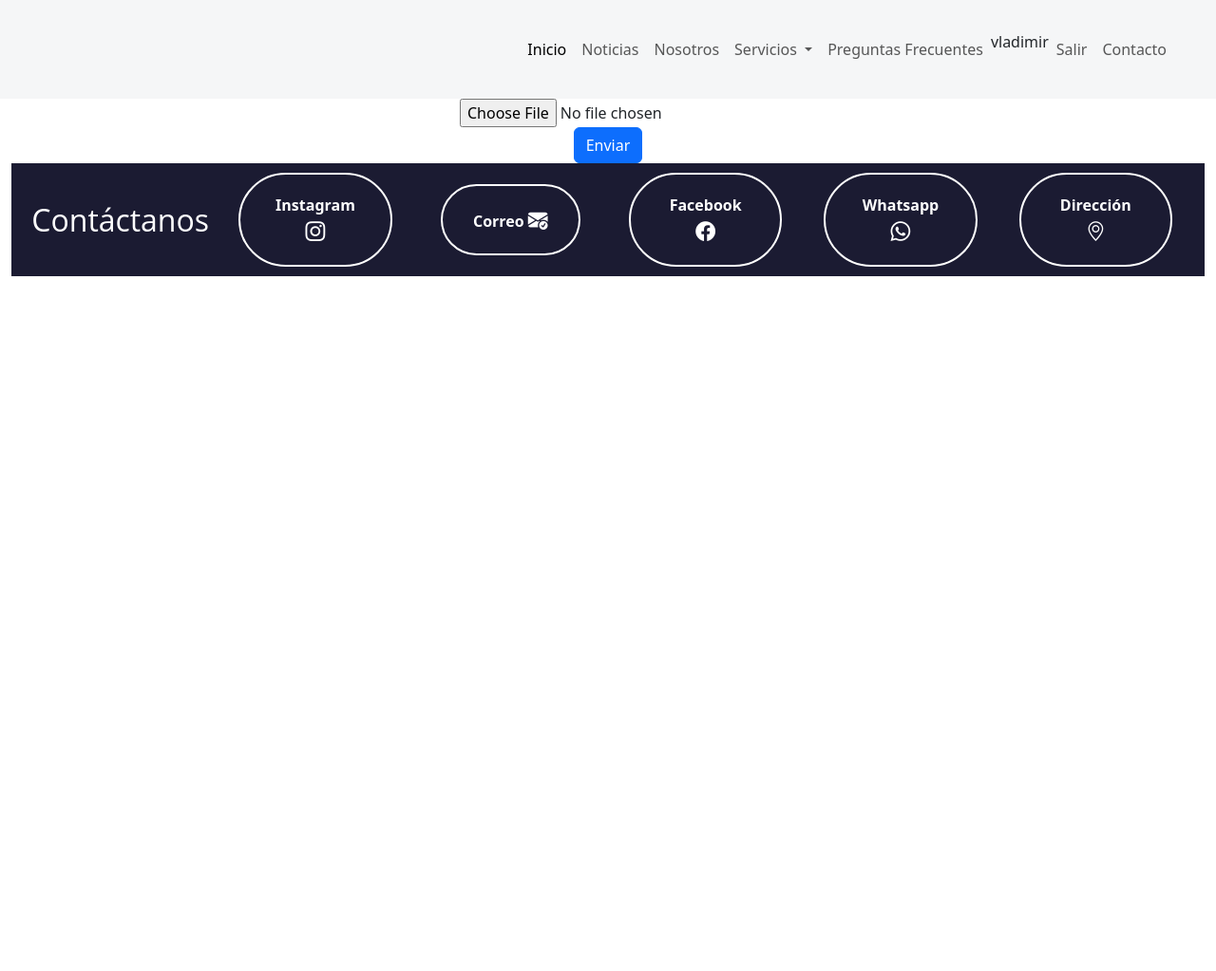
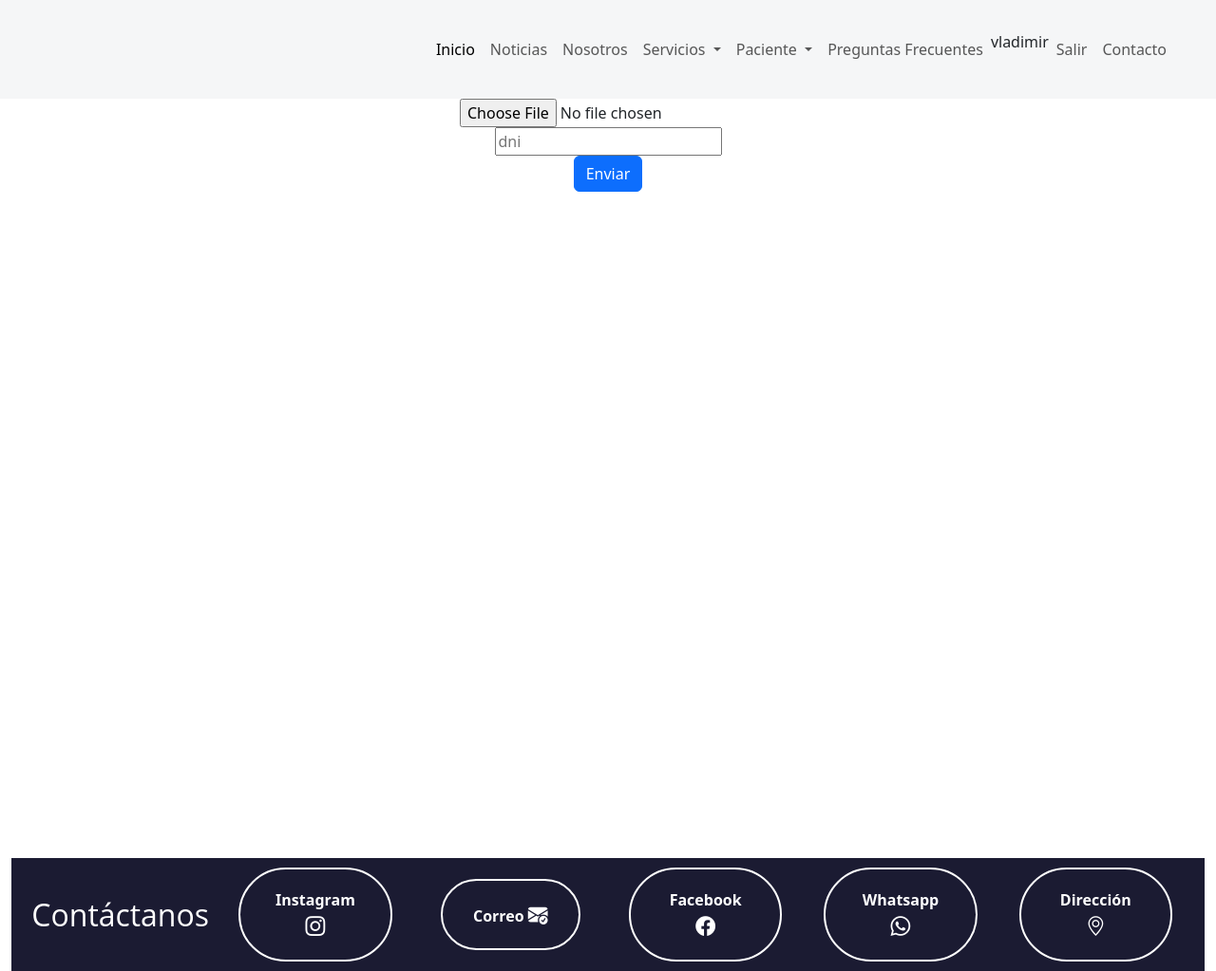
Before and after one commit to vladimirmarcos/trabajofinal, a Flask app: page /servicios_oculares in a window 1280 px wide. Shown: that part at 95% size. Before the commit the page ends 800 px from the top of that part, so only its background shows below. Run offline with Flask 3, Linux system fonts and the light colour scheme; the first user in the database is signed in; the page is wider than the window, and the part outside it is not shown.

Commit message:
muestra historial sin imagenes

```diff
--- a/app.py
+++ b/app.py
@@ -1,13 +1,12 @@
 from flask import Flask,render_template,request,redirect,url_for
 import os
-import random
-from form import SignupForm,LoginForm,ImgForm,PacienteForm
+from datetime import date
+from form import SignupForm,LoginForm,ImgForm,PacienteForm,Informacion
 from flask_login import LoginManager, logout_user, current_user, login_user, login_required
 from flask_sqlalchemy import SQLAlchemy
 from werkzeug.urls import url_parse
 from werkzeug.utils import secure_filename
 from flask_wtf import CSRFProtect
-import matplotlib.pyplot as plt
 basedir = os.path.abspath(os.path.dirname(__file__))
 app = Flask(__name__)
 global_numero=0
@@ -20,7 +19,7 @@ csrf=CSRFProtect(app)
 login_manager.login_view = "login"
 db = SQLAlchemy(app)
 
-from models import User,Diagnostico,Paciente
+from models import User,Diagnostico,Paciente,Fisico,Imagenes
 from funciones_varias import allowed_file,ALLOWED_EXTENSIONS,red
 
 
@@ -67,7 +66,6 @@ def show_signup_form():
             user = User(name=name, email=email,usuario_profesion=usuario_profesion)
             user.set_password(password)
             user.save()
-            # Dejamos al usuario logueado
             login_user(user, remember=True)
             next_page = request.args.get('next', None)
             if not next_page or url_parse(next_page).netloc != '':
@@ -79,43 +77,40 @@ def show_signup_form():
 def servicios_oculares():
     flag=1
     mensaje1=""
-    arreglo=['sano','dr','scr']
-    colores = ["#EE6055","#60D394","#AAF683"]
-    arreglo_resultados=[]
-    #comentario para mandar commit con todo funcionando
     if current_user.is_authenticated:
         flag=0
         form=ImgForm(request.form)
+        error=None
         if form.validate_on_submit():
             file=request.files["image"]
             filename= secure_filename(file.filename)
-            if file and allowed_file(filename):
+            dni=form.dni.data
+            paciente = Paciente.get_by_dni(dni)
+
+            if file and allowed_file(filename) and bool(paciente):
+                id_paciente=paciente.id_paciente
+                fisico=Fisico.get_by_id_paciente(id_paciente)
+                nombre=fisico.nombre
+                filename=nombre+"/"+filename
                 file.save(os.path.join(app.config["UPLOAD_FOLDER"],filename))
                 img_modelo= os.path.join(app.config["UPLOAD_FOLDER"],filename)
                 predictions_raw=red(img_modelo)
                 algo=list(predictions_raw[0][0])
-
                 s=algo[0]
                 dr=algo[1]
                 scr=algo[2]
-                arreglo_resultados.append(s)
-                arreglo_resultados.append(dr)
-                arreglo_resultados.append(scr)
-                numero=random.randrange(1, 1000, 2)
-
-                caso=Diagnostico(imagenes_archivos=img_modelo,imagenes_fecha_tomada="sadas",ojo_sano=s,dr=dr,crs=scr)
+                caso=Diagnostico(id_paciente=id_paciente,ojo_sano=s,dr=dr,crs=scr)
                 caso.save()
-                plt.pie(arreglo_resultados, labels=arreglo,colors=colores)
-
-                name ="static/graficos/Ejemplo"+str(numero)+ ".jpg"
-
-                #plt.savefig(name)
-                name="graficos/Ejemplo"+str(numero)+ ".jpg"
-                return render_template ('servicios_oculares.html',flag=0,form=form,mensaje1=s,mensaje2=dr,mensaje3=scr,name=name)
-        return render_template("servicios_oculares.html",flag=0,form=form,mensaje1="",mensaje2="",mensaje3="")
+                imagen=Imagenes(direccion=img_modelo,id_paciente=id_paciente,imagenes_fecha_tomada=date.today())
+                imagen.save()
+                return render_template ('servicios_oculares.html',flag=0,form=form,mensaje1=s,mensaje2=dr,mensaje3=scr)
+            else:
+                error = f'El paciente con {dni} no esta registrado'
+                return render_template("servicios_oculares.html",flag=0,form=form,mensaje1="",mensaje2="",mensaje3="",error=error)
+        return render_template("servicios_oculares.html",flag=0,form=form,mensaje1="",mensaje2="",mensaje3="",error=error)
     else:
 
-         return render_template("servicios_oculares.html",flag=1)
+         return render_template("servicios_oculares.html",flag=1,error=error)
 
 
 
@@ -130,24 +125,59 @@ def servicios_paciente():
             age = form.edad.data
             h= form.altura.data
             dni=form.dni.data
+            peso=form.peso.data
+            antecedente=form.antecedente.data
             pas =  Paciente.get_by_dni(dni)
             if pas is not None:
                 error = f'El paciente con {dni} ya esta registrado'
 
             else:
             # Creamos el usuario y lo guardamos
-                paciente=Paciente(nombre=nombre,edad=age,dni=dni,altura=h)
+                paciente=Paciente(dni=dni)
                 paciente.save()
                 os.chdir("static/uploads")
                 os.makedirs(nombre)
                 os.chdir("../../")
                 error = f'El paciente con {dni} se registro con exito.'
+                paciente=Paciente.get_by_dni(dni)
+                id_paciente=paciente.id_paciente
+                fisico=Fisico(nombre=nombre,edad=age,altura=h,peso=peso,antecedente=antecedente,id_paciente=id_paciente)
+                fisico.save()
                 return render_template ('paciente.html',form=form,error=error)
 
 
     return render_template("paciente.html",form=form,error=error)
 
+@app.route('/paciente_historia', methods=['GET', 'POST'])
+def servicios_paciente_historia():
+    error=None
+    dni=None
 
+    fisico=None
+    if current_user.is_authenticated :
+        form=Informacion(request.form)
+        if form.validate_on_submit():
+
+            dni=form.dni.data
+            pas =  Paciente.get_by_dni(dni)
+            if pas is None:
+                error = f'El paciente con {dni} no esta registrado'
+
+            else:
+            # Creamos el usuario y lo guardamos
+                dni=pas.dni
+                id_paciente=pas.id_paciente
+                fisico=Fisico.get_by_id_paciente(id_paciente)
+                diagnosticos=Diagnostico.get_by_ide(id_paciente)
+                imagenes=Imagenes.get_by_ide(id_paciente)
+
+
+
+
+                return render_template ('paciente_historia.html',form=form,error=error,dni=dni,fisico=fisico,diagnosticos=diagnosticos,imagenes=imagenes)
+
+
+    return render_template("paciente_historia.html",form=form,error=error,dni=dni,fisico=fisico)
 
 @app.route('/logout')
 def logout():
--- a/form.py
+++ b/form.py
@@ -1,5 +1,5 @@
 from flask_wtf import FlaskForm
-from wtforms import StringField, SubmitField, PasswordField,BooleanField,FileField,SelectField,IntegerField,DecimalField
+from wtforms import StringField, SubmitField, PasswordField,BooleanField,FileField,SelectField,IntegerField,DecimalField,TextAreaField
 from wtforms.validators import DataRequired, Email, Length
 class SignupForm(FlaskForm):
     name = StringField('Nombre', validators=[DataRequired(message="el campo es obligatorio"), Length(min=3,max=64,message="El campo es oblogatorio y debe tener entre 3 a 64 caracteres")])
@@ -19,10 +19,18 @@ class LoginForm(FlaskForm):
 
 class ImgForm (FlaskForm):
       image =FileField('image')
+      dni = IntegerField('dni', validators=[DataRequired(message="el campo es obligarorio")])
+
 
 class PacienteForm(FlaskForm):
+        dni = IntegerField('dni', validators=[DataRequired(message="el campo es obligarorio")])
+        submit = SubmitField('Registrar')
         name = StringField('Nombre', validators=[DataRequired(message="el campo es obligatorio"), Length(min=3,max=64,message="El campo es oblogatorio y debe tener entre 3 a 64 caracteres")])
         edad = IntegerField('edad', validators=[DataRequired(message="el campo es obligarorio")])
-        dni = IntegerField('dni', validators=[DataRequired(message="el campo es obligarorio")])
         altura = DecimalField('Altura', validators=[DataRequired()])
-        submit = SubmitField('Registrar')
+        peso = DecimalField('Peso', validators=[DataRequired()])
+        antecedente=TextAreaField ('Antecedentes', validators=[DataRequired()])
+
+
+class Informacion(FlaskForm):
+      dni = IntegerField('dni', validators=[DataRequired(message="el campo es obligarorio")])
--- a/funciones_varias.py
+++ b/funciones_varias.py
@@ -1,5 +1,5 @@
 import cv2
-from app import app
+from __main__ import app
 import numpy as np
 import os
 import random
--- a/static/css/style.css
+++ b/static/css/style.css
@@ -145,6 +145,10 @@ h1 {
     min-height: 100vh;
     min-width: 100vh;
 }
+.servicios-oculares{
+    min-height: 100vh;
+    min-width: 100vh;
+}
 .preguntas-frecuentes .container .row .columna i{
     object-fit: contain;
 }
--- a/templates/navbar.html
+++ b/templates/navbar.html
@@ -38,6 +38,7 @@
             <li><a class="dropdown-item" href="#">Something else here</a></li>
           </ul>
         </li>
+
 
         <li class="nav-item">
           <a class="nav-link" href="#flush-headingOne">Preguntas Frecuentes</a>
@@ -94,7 +95,17 @@
               <li><a class="dropdown-item" href="#">Something else here</a></li>
             </ul>
           </li>
-
+          <li class="nav-item dropdown">
+            <a class="nav-link dropdown-toggle" href="#" id="navbarDropdown" role="button" data-bs-toggle="dropdown" aria-expanded="false">
+              Paciente
+            </a>
+            <ul class="dropdown-menu" aria-labelledby="navbarDropdown">
+              <li><a class="dropdown-item" href="{{ url_for('servicios_paciente') }}">Cargar Paciente</a></li>
+              <li><a class="dropdown-item" href="#">Another action</a></li>
+              <li><hr class="dropdown-divider"></li>
+              <li><a class="dropdown-item" href="#">Something else here</a></li>
+            </ul>
+          </li>
           <li class="nav-item">
             <a class="nav-link href="#flush-headingOne">Preguntas Frecuentes</a>
 
--- a/templates/servicios_oculares.html
+++ b/templates/servicios_oculares.html
@@ -1,16 +1,24 @@
 {% extends "base.html" %}
 
 {% block content %}
+<div class="servicios-oculares">
 
 {% if flag==1 %}
    <h1>Debes logearte para ingresar al servicio</h1>
 {%else%}
+
+{% if error %}
+<p style="color: red;"><strong>Error:</strong> {{ error }}
+{% endif %}
 <form  class='row' method='POST' enctype="multipart/form-data">
 
     {{form.csrf_token}}
     <div class="container d-flex justify-content-center align-item-center">
-    {{form.image}}
+    {{form.image (class_="form-control-md")}}
      </div>
+     <div class="container d-flex justify-content-center align-item-center">
+      {{form.dni(class_="form-control-md",placeholder='dni')}}
+       </div>
 
     <div class="container d-flex justify-content-center align-item-center">
     <button type="submit" class="btn btn-primary">Enviar</button>
@@ -31,5 +39,5 @@
   {% endif %}
 {% endif %}
 
-
+</div>
 {% endblock %}
```
Also changed, not shown: models.py (+47 -10 lines), templates/paciente.html (+20 -1 lines), templates/paciente_historia.html (added, +46 -0 lines), medico.db, static/uploads/pepe grillo/CSR10.jpeg (added), static/uploads/pepe grillo/CSR14.jpeg (added), static/uploads/vladimir/CSR10.jpeg (added), static/uploads/vladimir/CSR14.jpeg (added), templates/navbar2.html (added).
